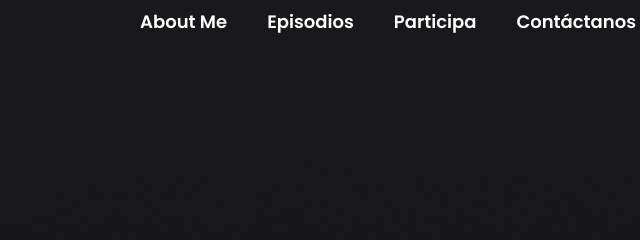
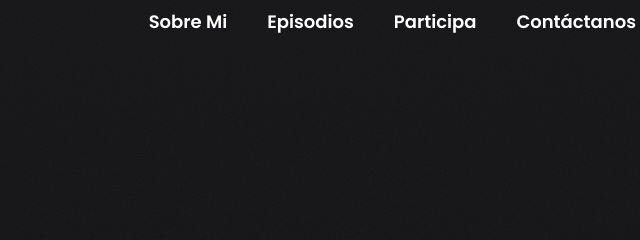
Before and after one commit to FacuFreires/podcast-site, a plain HTML site: page index.html in a window 1280 px wide. Shown: the top 240 px of the page, 584-1224 px from the left. Drawn offline with nearby package versions, Linux system fonts and the light colour scheme.

Commit message:
Correcciones en el index

```diff
--- a/index.html
+++ b/index.html
@@ -33,7 +33,7 @@
 
         <nav class="navbar">
           <ul>
-            <li><a href="#about">About Me</a></li>
+            <li><a href="#about">Sobre Mi</a></li>
             <li><a href="#episodios">Episodios</a></li>
             <li><a href="#participa">Participa</a></li>
             <li><a href="#contactanos">Contáctanos</a></li>
```
